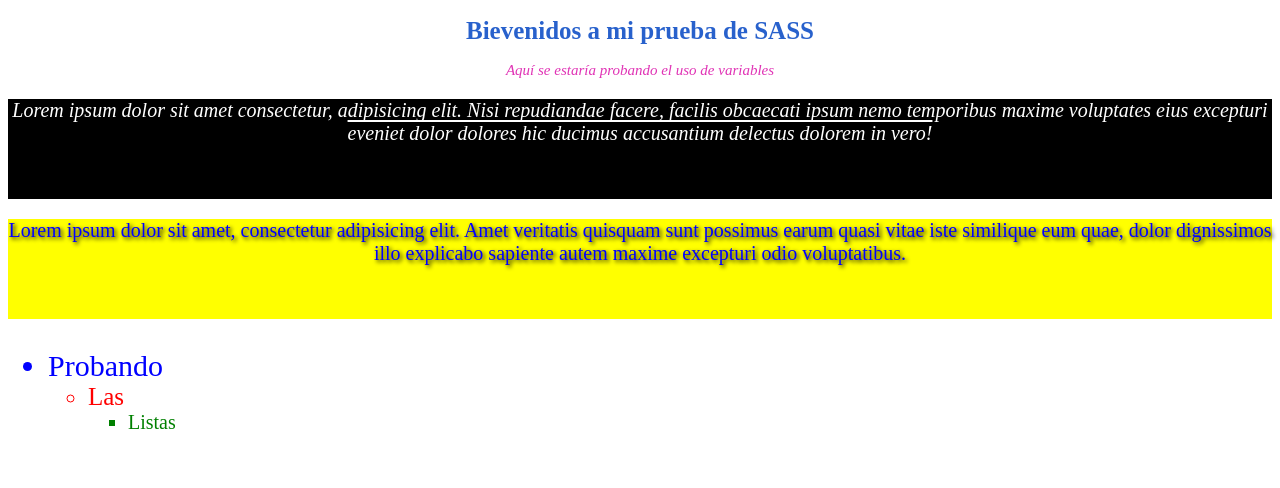
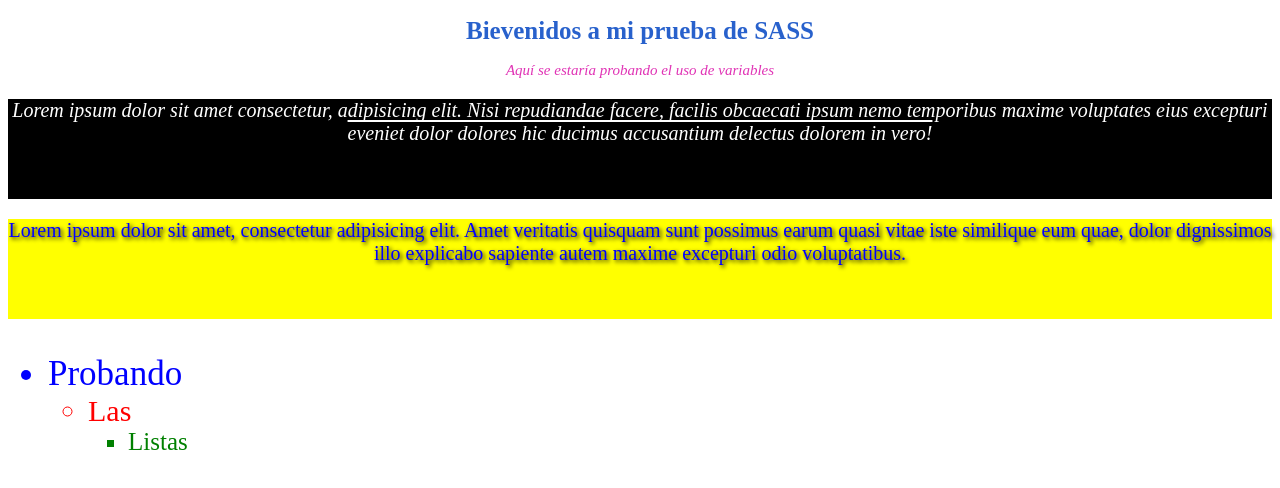
Before and after one commit to oscaarpoveaaa/SASS, a plain HTML site: page index.html in a window 1280 px wide. Drawn offline with Linux system fonts and the light colour scheme.

Commit message:
añado 3 operaciones

```diff
--- a/scss/styles.scss
+++ b/scss/styles.scss
@@ -63,13 +63,16 @@ $cursiva : italic;
 }
 
 ul{
-    font-size: 30px;
+    //1º Operación: Suma 5
+    font-size: 30px + 5;
     color : blue;
     ul{
-        font-size: 25px;
+        //2º Operación: Resta 5
+        font-size: 35px - 5;
         color : red;
         ul{
-            font-size: 20px;
+            //3º Operación: Multiplica por 5
+            font-size: 5px * 5;
             color : green;
         }
     }
```
Also changed, not shown: css/styles.css.
